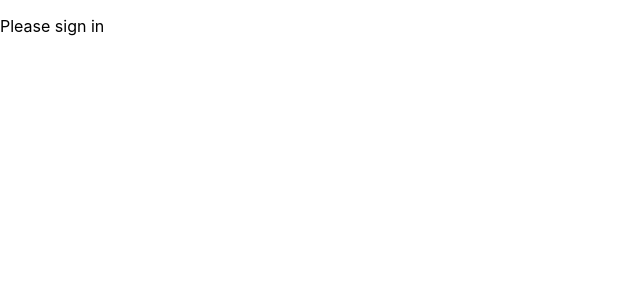
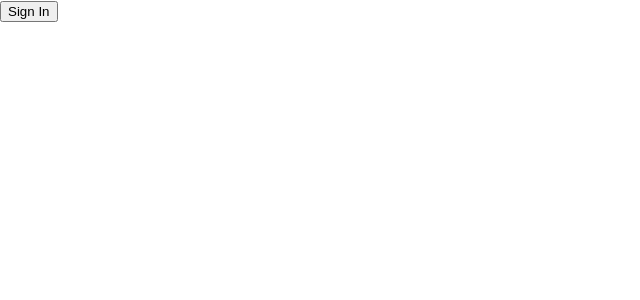
Before and after one commit to siacavazzi/MedTrk, a React (Create React App) app in the folder front/: page / in a window 1280 px wide. Shown: the top 300 px of the page, without its empty margins (0-640 px from the left). Built offline with nearby package versions, Linux system fonts and the light colour scheme.

Commit message:
header update

```diff
--- a/front/src/components/Header.jsx
+++ b/front/src/components/Header.jsx
@@ -1,9 +1,14 @@
 
 export default function Header({user, setUser}) {
 
+    function handleSignIn() {
+
+    }
+
     return (
         <div>
-            {user ? <p> Welcome {user.name}!</p>: <p>Please sign in</p>}
+            {user ? <p> Welcome {user.name}!</p>: <button onClick={()=>handleSignIn()}>Sign In</button>}
+
         </div>
     )
 }
```
